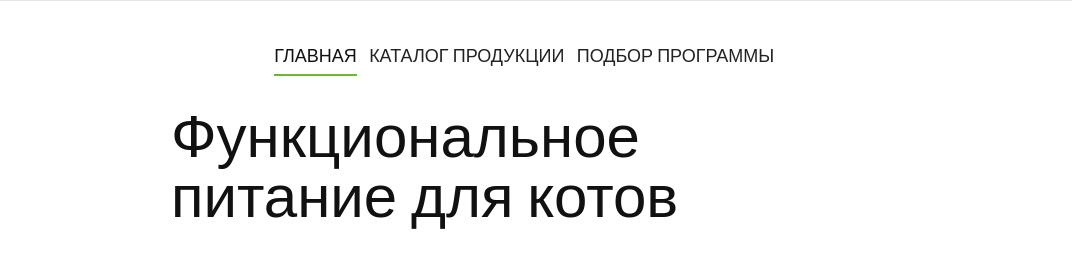
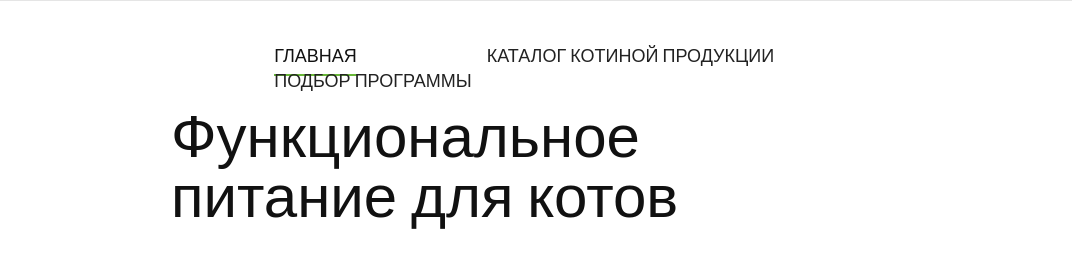
Before and after one commit to ibenderina/1105925-cat-energy-18, a website: page source/index.html in a window 1280 px wide. Shown: the top 280 px of the page, 208-1280 px from the left. Drawn offline with nearby package versions, Linux system fonts and the light colour scheme; files that its build step writes are made by us from their sources.

Commit message:
начинаем 7

```diff
--- a/source/index.html
+++ b/source/index.html
@@ -25,7 +25,7 @@
           </a>
         </li>
         <li class="main-nav__list-item">
-          <a class="main-nav__list-link main-nav__list-link--white" href="catalog.html">Каталог продукции
+          <a class="main-nav__list-link main-nav__list-link--white" href="catalog.html">Каталог котиной продукции
           </a>
         </li>
         <li class="main-nav__list-item">
```
